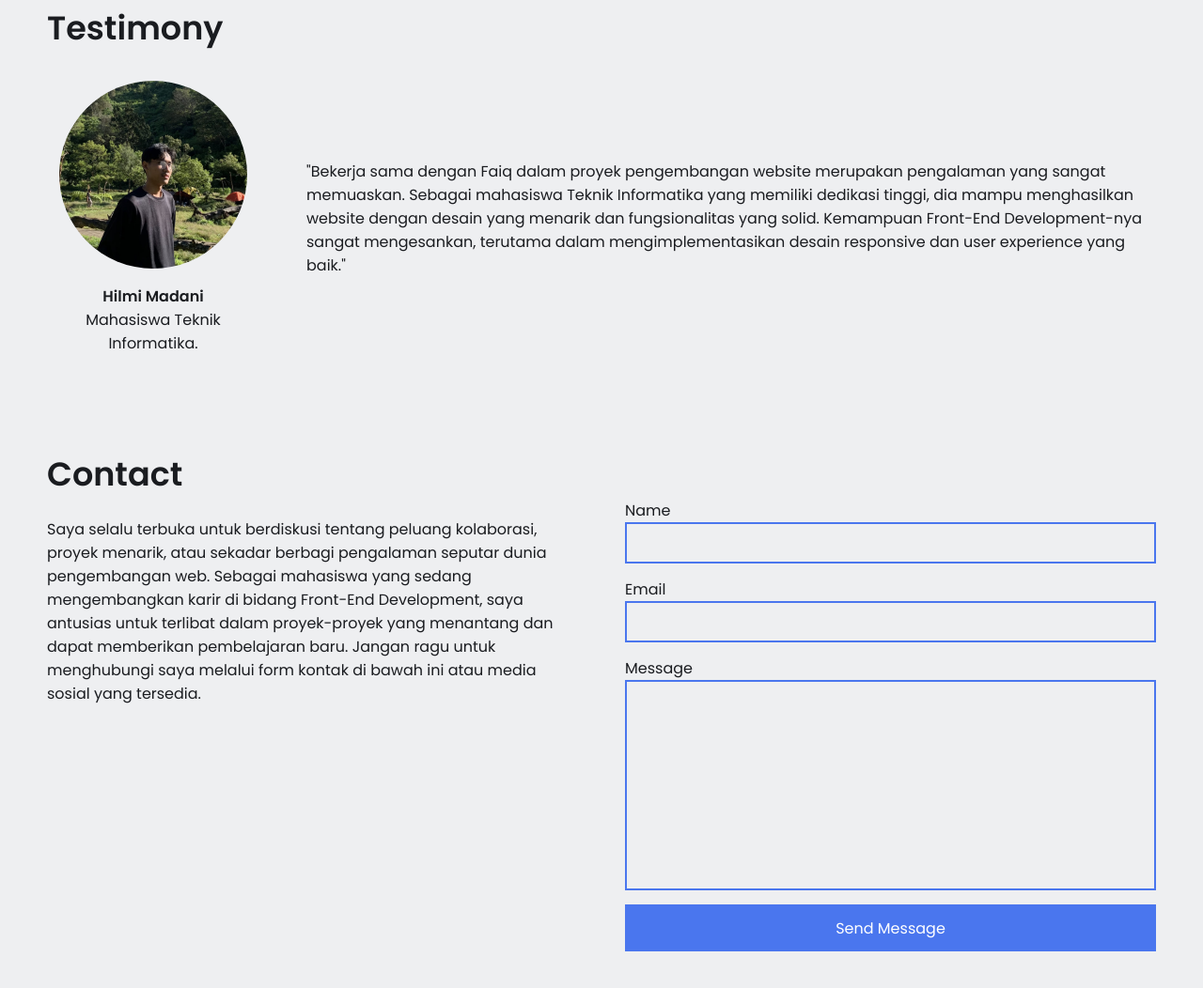
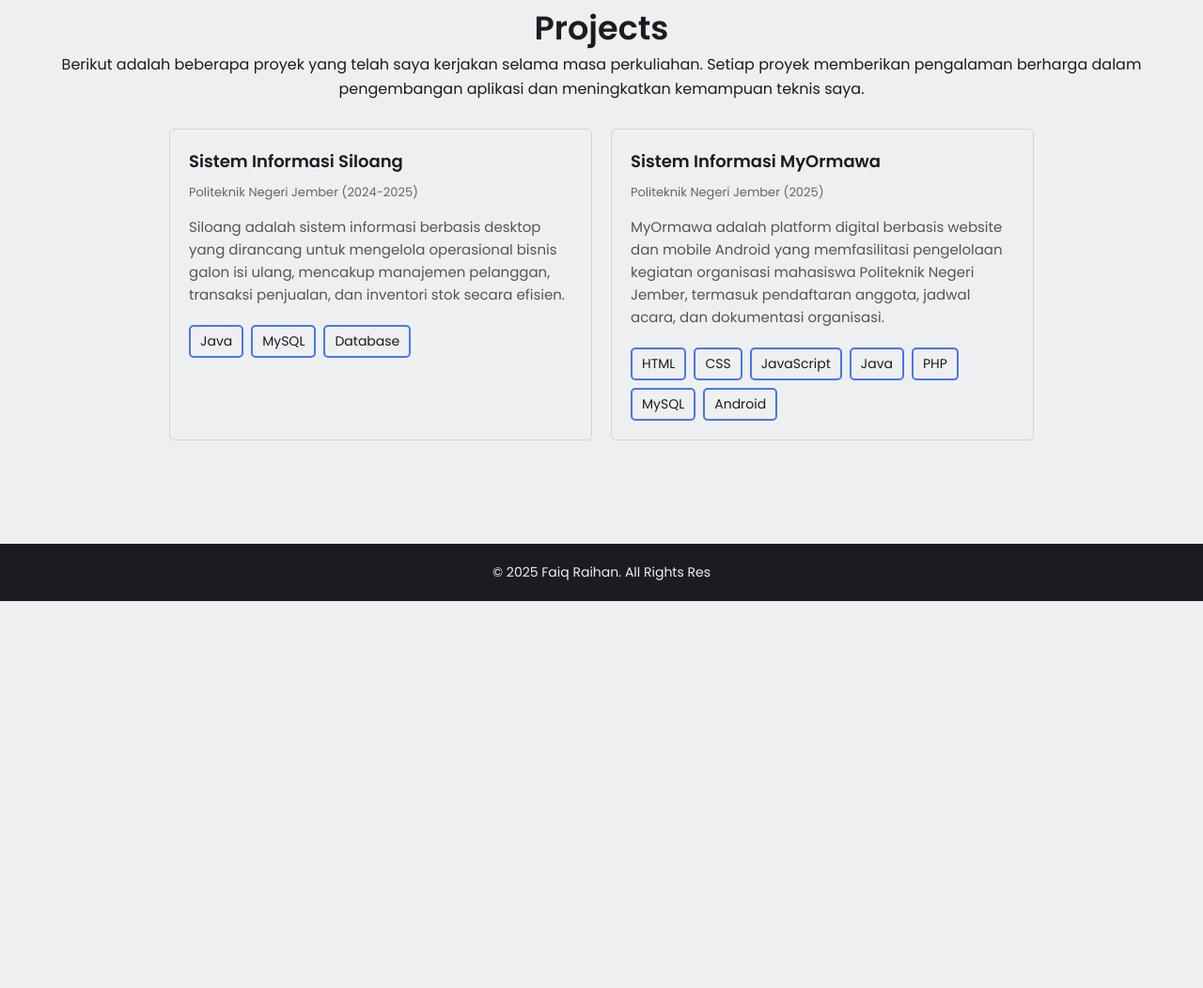
Before and after one commit to faiqraihanalbaihaqi/faiqraihanalbaihaqi.github.io, a plain HTML site: page index.html in a window 1280 px wide. Shown: the part 872-1924 px from the top of the page at 94% size. After the commit the page ends 1512 px from the top, so only its background shows below. Drawn offline with Linux system fonts and the light colour scheme.

Commit message:
update portfolio content and styles

```diff
--- a/index.html
+++ b/index.html
@@ -1,4 +1,4 @@
-<!DOCTYPE html>
+<!doctype html>
 <html lang="en">
   <head>
     <meta charset="UTF-8" />
@@ -32,7 +32,11 @@
       </div>
 
       <div class="right">
-        <a href="http://github.com" target="_blank" rel="noopener noreferrer">
+        <a
+          href="https://github.com/faiqraihanalbaihaqi"
+          target="_blank"
+          rel="noopener noreferrer"
+        >
           <i class="fa-brands fa-github"></i>
           <span>Github</span>
         </a>
@@ -46,7 +50,9 @@
           <span>Instagram</span>
         </a>
 
-        <a href="mailto:albaihaqee@gmail.com">
+        <a
+          href="/cdn-cgi/l/email-protection#2f4e434d4e46474e5e4a4a6f48424e4643014c4042"
+        >
           <i class="fa-solid fa-envelope"></i>
           <span>Email</span>
         </a>
@@ -74,14 +80,18 @@
               <span>Skills</span>
             </a>
 
-            <a href="#testimony">
-              <i class="fa-solid fa-pen"></i>
-              <span>Testimony</span>
+            <a href="#projects">
+              <i class="fa-solid fa-laptop-code"></i>
+              <span>Projects</span>
             </a>
 
-            <a href="#contact">
-              <i class="fa-solid fa-envelope"></i>
-              <span>Contact</span>
+            <a
+              href="https://github.com/faiqraihanalbaihaqi/faiq-app"
+              target="_blank"
+              rel="noopener noreferrer"
+            >
+              <i class="fa-brands fa-github"></i>
+              <span>Github Repository</span>
             </a>
           </div>
         </div>
@@ -129,58 +139,58 @@
         </div>
       </section>
 
-      <!-- SECTION 3: Testimony -->
-      <section id="testimony" class="testimony-section">
-        <h2>Testimony</h2>
+      <!-- SECTION 3: Projects -->
+      <section id="projects" class="projects-section">
+        <h2>Projects</h2>
+        <div class="text">
+          Berikut adalah beberapa proyek yang telah saya kerjakan selama masa
+          perkuliahan. Setiap proyek memberikan pengalaman berharga dalam
+          pengembangan aplikasi dan meningkatkan kemampuan teknis saya.
+        </div>
 
-        <div class="group">
-          <div class="person-details">
-            <img src="images/testimony-logo.jpg" />
-            <p>Hilmi Madani</p>
-            <p>Mahasiswa Teknik Informatika.</p>
+        <div class="cells">
+          <div class="cell">
+            <h3>Sistem Informasi Siloang</h3>
+            <p class="cell-info">Politeknik Negeri Jember (2024-2025)</p>
+            <p class="cell-description">
+              Siloang adalah sistem informasi berbasis desktop yang dirancang
+              untuk mengelola operasional bisnis galon isi ulang, mencakup
+              manajemen pelanggan, transaksi penjualan, dan inventori stok
+              secara efisien.
+            </p>
+            <div class="cell-tech">
+              <span class="tech-badge">Java</span>
+              <span class="tech-badge">MySQL</span>
+              <span class="tech-badge">Database</span>
+            </div>
           </div>
 
-          <div class="text">
-            "Bekerja sama dengan Faiq dalam proyek pengembangan website
-            merupakan pengalaman yang sangat memuaskan. Sebagai mahasiswa Teknik
-            Informatika yang memiliki dedikasi tinggi, dia mampu menghasilkan
-            website dengan desain yang menarik dan fungsionalitas yang solid.
-            Kemampuan Front-End Development-nya sangat mengesankan, terutama
-            dalam mengimplementasikan desain responsive dan user experience yang
-            baik."
+          <div class="cell">
+            <h3>Sistem Informasi MyOrmawa</h3>
+            <p class="cell-info">Politeknik Negeri Jember (2025)</p>
+            <p class="cell-description">
+              MyOrmawa adalah platform digital berbasis website dan mobile
+              Android yang memfasilitasi pengelolaan kegiatan organisasi
+              mahasiswa Politeknik Negeri Jember, termasuk pendaftaran anggota,
+              jadwal acara, dan dokumentasi organisasi.
+            </p>
+            <div class="cell-tech">
+              <span class="tech-badge">HTML</span>
+              <span class="tech-badge">CSS</span>
+              <span class="tech-badge">JavaScript</span>
+              <span class="tech-badge">Java</span>
+              <span class="tech-badge">PHP</span>
+              <span class="tech-badge">MySQL</span>
+              <span class="tech-badge">Android</span>
+            </div>
           </div>
         </div>
       </section>
+    </main>
 
-      <!-- SECTION 4: Contact -->
-      <section id="contact" class="contact-section">
-        <h2>Contact</h2>
-
-        <div class="group">
-          <div class="text">
-            Saya selalu terbuka untuk berdiskusi tentang peluang kolaborasi,
-            proyek menarik, atau sekadar berbagi pengalaman seputar dunia
-            pengembangan web. Sebagai mahasiswa yang sedang mengembangkan karir
-            di bidang Front-End Development, saya antusias untuk terlibat dalam
-            proyek-proyek yang menantang dan dapat memberikan pembelajaran baru.
-            Jangan ragu untuk menghubungi saya melalui form kontak di bawah ini
-            atau media sosial yang tersedia.
-          </div>
-
-          <form>
-            <label for="name">Name</label>
-            <input type="text" id="name" />
-
-            <label for="email">Email</label>
-            <input type="email" id="email" />
-
-            <label for="message">Message</label>
-            <textarea id="message" cols="30" rows="10"></textarea>
-
-            <button type="submit">Send Message</button>
-          </form>
-        </div>
-      </section>
-    </main>
+    <!-- FOOTER -->
+    <footer>
+      <p>&copy; 2025 Faiq Raihan. All Rights Res</p>
+    </footer>
   </body>
 </html>
--- a/styles.css
+++ b/styles.css
@@ -15,7 +15,7 @@ html {
 }
 
 body {
-  font-family: 'Poppins', sans-serif;
+  font-family: "Poppins", sans-serif;
   color: var(--text-color);
   background-color: var(--background-color);
   max-width: 1400px;
@@ -89,7 +89,7 @@ nav .right a span {
   border-radius: 5px;
   margin-right: 10px;
   margin-bottom: 10px;
-  transition: .1s;
+  transition: 0.1s;
 }
 
 .hero-section .text .links a:hover {
@@ -154,98 +154,109 @@ nav .right a span {
   font-size: 18px;
 }
 
-/* SECTION 3: Testimony */
-.testimony-section {
+/* SECTION 3: Projects */
+.projects-section {
   padding: 0 50px;
   margin-bottom: 100px;
 }
 
-.testimony-section h2 {
-  font-size: 35px;
-  margin-bottom: 30px;
-}
-
-.testimony-section .group {
-  display: flex;
-  align-items: center;
-  gap: 50px;
-}
-
-.testimony-section .group .person-details {
+.projects-section h2 {
   text-align: center;
-  flex: 2;
-}
-
-.testimony-section .group .person-details img {
-  width: 200px;
-  aspect-ratio: 1 / 1;
-  object-fit: cover;
-  border-radius: 50%;
-  margin-bottom: 10px;
-}
-
-.testimony-section .group .person-details p {
-  font-weight: 600;
-}
-
-.testimony-section .group .person-details p:last-child {
-  font-weight: normal;
-}
-
-.testimony-section .group .text {
-  flex: 8;
-}
-
-/* SECTION 4: Contact */
-.contact-section {
-  padding: 0 50px;
-  margin-bottom: 100px;
-}
-
-.contact-section h2 {
   font-size: 35px;
 }
 
-.contact-section .group {
-  display: flex;
-  gap: 50px;
+.projects-section .text {
+  text-align: center;
+  margin-bottom: 20px;
+  line-height: 1.6;
 }
 
-.contact-section .group .text {
-  flex: 3;
-  margin-top: 20px;
+.projects-section .cells {
+  display: flex;
+  justify-content: center;
+  flex-wrap: wrap;
 }
 
-.contact-section .group form {
-  flex: 3;
+.projects-section .cells .cell {
   display: flex;
   flex-direction: column;
+  align-items: flex-start;
+  gap: 10px;
+
+  width: 450px;
+  padding: 20px;
+  margin: 10px;
+  border: 1.5px solid #d3d3d3;
+  border-radius: 5px;
 }
 
-.contact-section .group form input,
-.contact-section .group form textarea {
-  font-family: 'Poppins', sans-serif;
-  border: 2px solid var(--link-color);
-  background-color: transparent;
-  padding: 10px;
-  margin-bottom: 15px;
-  outline: none;
-  resize: none;
+.projects-section .cells .cell h3 {
+  font-size: 18px;
+  font-weight: 600;
+  color: var(--text-color);
+  margin: 0;
 }
 
-.contact-section .group form button {
-  font-size: 16px;
-  font-family: 'Poppins', sans-serif;
-  color: #fff;
-  background-color: var(--link-color);
-  border: none;
-  height: 50px;
-  cursor: pointer;
-  transition: .1s;
+.projects-section .cells .cell .cell-info {
+  font-size: 13px;
+  color: #666;
+  margin: 0;
 }
 
-.contact-section .group form button:hover {
-  filter: brightness(.9);
+.projects-section .cells .cell .cell-description {
+  font-size: 15px;
+  line-height: 1.6;
+  margin: 5px 0;
+  color: #555;
+  text-align: left;
+}
+
+.projects-section .cells .cell .cell-tech {
+  display: flex;
+  flex-wrap: wrap;
+  gap: 8px;
+  margin-top: 5px;
+}
+
+.projects-section .cells .cell .cell-tech .tech-badge {
+  display: inline-block;
+  padding: 5px 10px;
+  border: 2px solid var(--link-color);
+  border-radius: 5px;
+  font-size: 14px;
+  transition: 0.1s;
+}
+
+.projects-section .cells .cell .cell-tech .tech-badge:hover {
+  color: var(--background-color);
+  background-color: var(--link-color);
+  border: 2px solid var(--link-color);
+}
+
+/* FOOTER */
+footer {
+  background-color: var(--text-color);
+  color: var(--background-color);
+  text-align: center;
+  padding: 20px 0;
+  width: 100vw;
+  position: relative;
+  left: 50%;
+  right: 50%;
+  margin-left: -50vw;
+  margin-right: -50vw;
+}
+
+footer p {
+  font-size: 14px;
+  margin: 0;
+}
+
+/* RESPONSIVE DESIGN */
+@media (max-width: 1200px) {
+  .projects-section .cells .cell {
+    width: 400px;
+  }
 }
 
 @media (max-width: 850px) {
@@ -263,20 +274,6 @@ nav .right a span {
 
   .hero-section .headshot img {
     width: 300px;
-  }
-
-  /* SECTION 3: Testimony */
-  .testimony-section {
-    text-align: center;
-  }
-
-  .testimony-section .group {
-    flex-direction: column;
-  }
-
-  /* SECTION 4: Contact */
-  .contact-section .group {
-    flex-direction: column;
   }
 }
 
@@ -318,13 +315,12 @@ nav .right a span {
     font-size: 16px;
   }
 
-  /* SECTION 3: Testimony */
-  .testimony-section {
+  /* SECTION 3: Projects */
+  .projects-section {
     padding: 0 20px;
   }
 
-  /* SECTION 4: Contact */
-  .contact-section {
-    padding: 0 20px;
+  .projects-section .cells .cell {
+    width: 100%;
   }
 }
```
